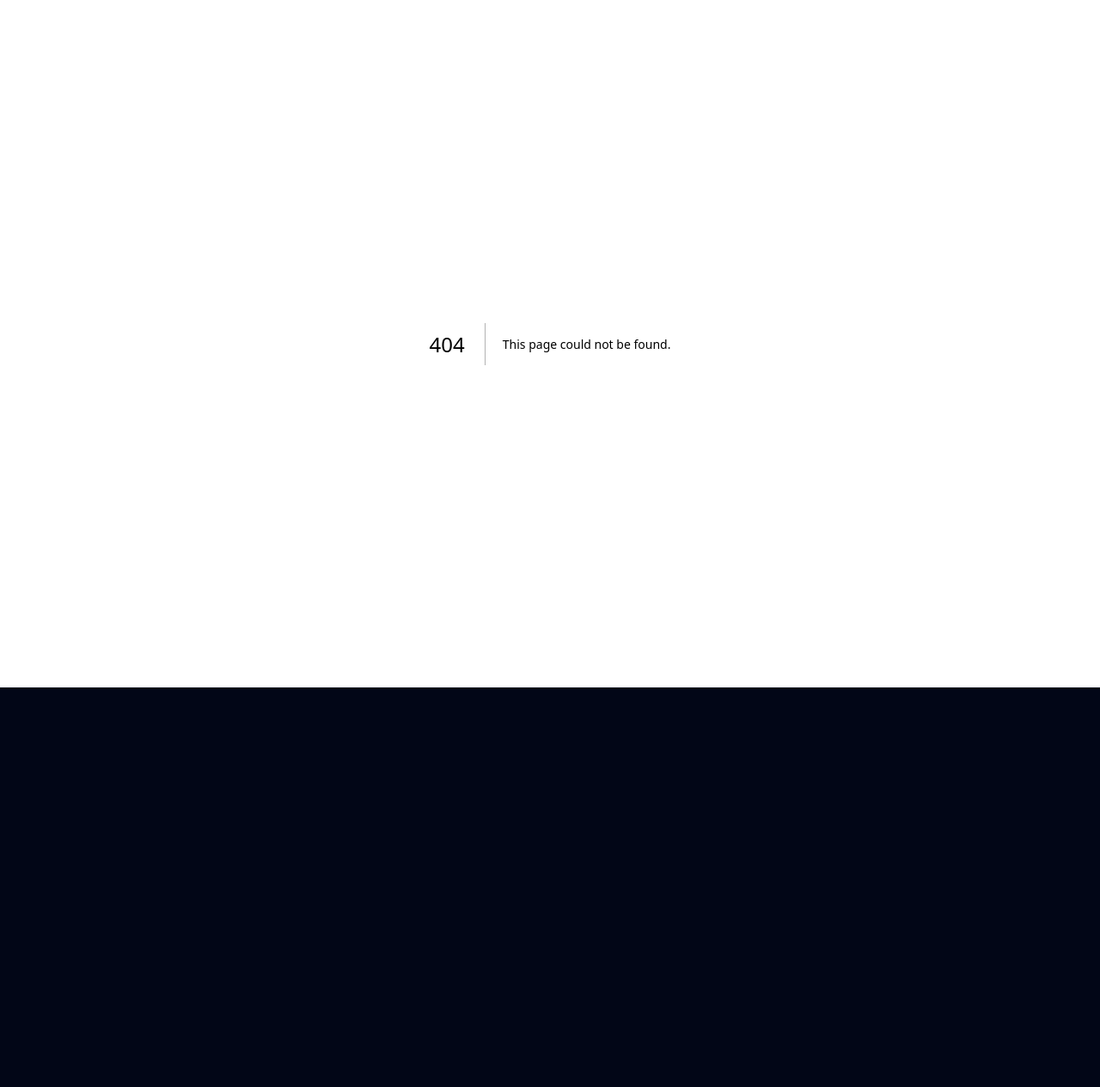
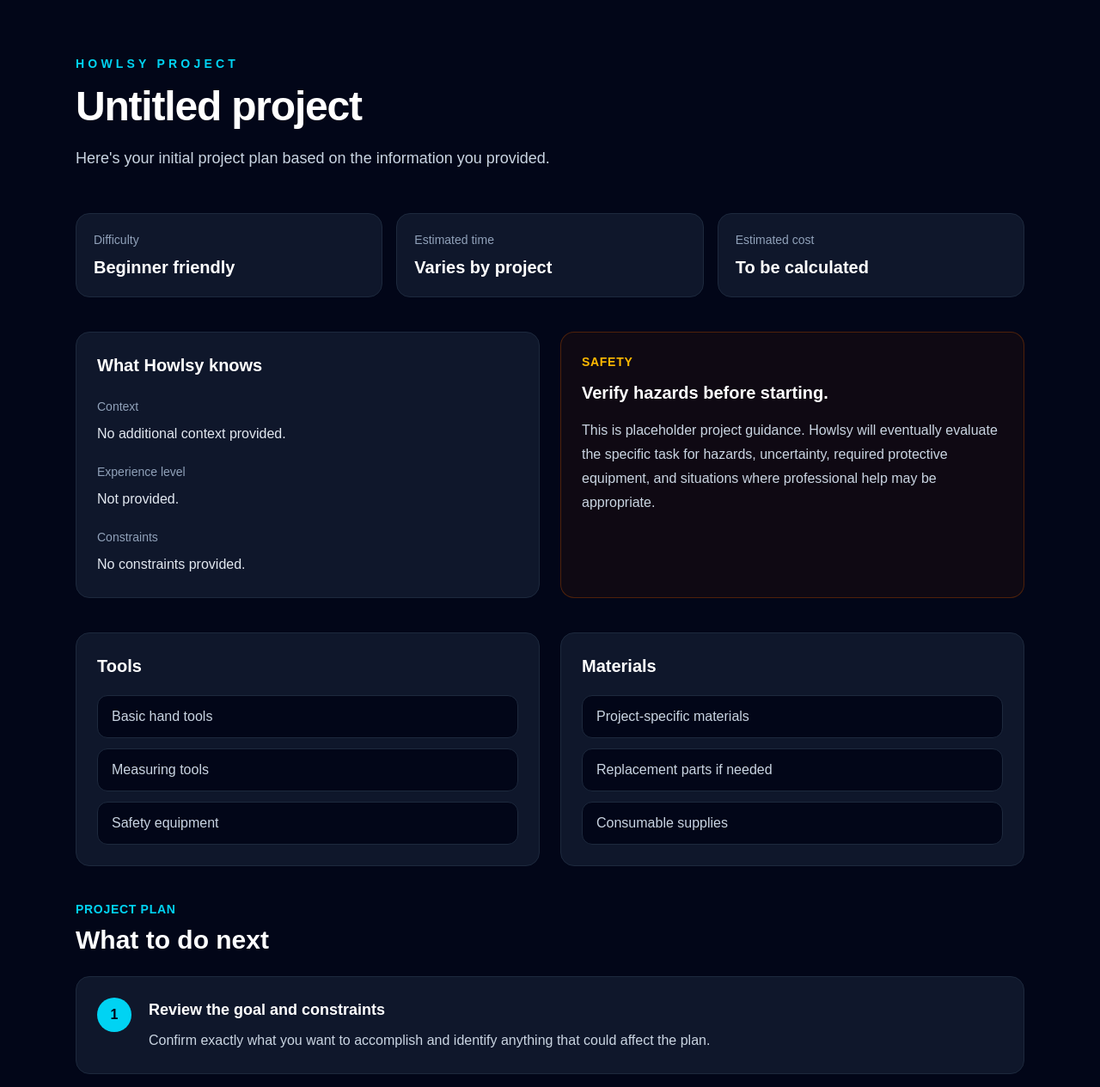
Before and after one commit to Ramon-L-Vazquez/howlsy, a Next.js app: page /project in a window 1280 px wide. Before the commit this address had no page. Shown: the top 1265 px of the page at 86% size. Before the commit the page ends 800 px from the top, so only its background shows below. Built offline with nearby package versions, Linux system fonts and the light colour scheme.

Commit message:
feat: add structured project plan

```diff
--- a/app/intake/page.tsx
+++ b/app/intake/page.tsx
@@ -1,6 +1,6 @@
 "use client";
 
-import { useSearchParams } from "next/navigation";
+import { useRouter, useSearchParams } from "next/navigation";
 import { useState } from "react";
 
 const questions = [
@@ -25,7 +25,9 @@
 ];
 
 export default function IntakePage() {
+  const router = useRouter();
   const searchParams = useSearchParams();
+
   const initialGoal = searchParams.get("goal") ?? "";
 
   const [currentQuestion, setCurrentQuestion] = useState(0);
@@ -71,6 +73,17 @@
   function handleEditAnswers() {
     setCurrentQuestion(0);
     setIsComplete(false);
+  }
+
+  function handleBuildPlan() {
+    const params = new URLSearchParams({
+      goal: initialGoal,
+      context: answers[0],
+      experience: answers[1],
+      constraints: answers[2],
+    });
+
+    router.push(`/project?${params.toString()}`);
   }
 
   if (isComplete) {
@@ -125,6 +138,7 @@
 
             <button
               type="button"
+              onClick={handleBuildPlan}
               className="rounded-2xl bg-cyan-400 px-6 py-4 font-semibold text-slate-950 transition hover:bg-cyan-300"
             >
               Build my plan
--- /dev/null
+++ b/app/project/page.tsx
@@ -0,0 +1,196 @@
+"use client";
+
+import { useSearchParams } from "next/navigation";
+
+const projectSteps = [
+  {
+    title: "Review the goal and constraints",
+    description:
+      "Confirm exactly what you want to accomplish and identify anything that could affect the plan.",
+  },
+  {
+    title: "Gather the required tools and materials",
+    description:
+      "Prepare everything needed before beginning so the project can move forward without unnecessary stops.",
+  },
+  {
+    title: "Complete the project step by step",
+    description:
+      "Follow Howlsy one step at a time and verify each stage before moving to the next.",
+  },
+];
+
+const tools = ["Basic hand tools", "Measuring tools", "Safety equipment"];
+
+const materials = [
+  "Project-specific materials",
+  "Replacement parts if needed",
+  "Consumable supplies",
+];
+
+export default function ProjectPage() {
+  const searchParams = useSearchParams();
+
+  const goal = searchParams.get("goal") ?? "Untitled project";
+  const context = searchParams.get("context") ?? "";
+  const experience = searchParams.get("experience") ?? "";
+  const constraints = searchParams.get("constraints") ?? "";
+
+  return (
+    <main className="min-h-screen bg-slate-950 text-white">
+      <section className="mx-auto max-w-6xl px-6 py-16">
+        <div className="mb-12">
+          <p className="mb-4 text-sm font-semibold uppercase tracking-[0.3em] text-cyan-400">
+            Howlsy Project
+          </p>
+
+          <h1 className="max-w-4xl text-4xl font-bold tracking-tight sm:text-5xl">
+            {goal}
+          </h1>
+
+          <p className="mt-5 max-w-3xl text-lg leading-8 text-slate-300">
+            Here&apos;s your initial project plan based on the information you
+            provided.
+          </p>
+        </div>
+
+        <div className="grid gap-4 sm:grid-cols-3">
+          <div className="rounded-2xl border border-slate-800 bg-slate-900 p-5">
+            <p className="text-sm text-slate-400">Difficulty</p>
+            <p className="mt-2 text-xl font-semibold">Beginner friendly</p>
+          </div>
+
+          <div className="rounded-2xl border border-slate-800 bg-slate-900 p-5">
+            <p className="text-sm text-slate-400">Estimated time</p>
+            <p className="mt-2 text-xl font-semibold">Varies by project</p>
+          </div>
+
+          <div className="rounded-2xl border border-slate-800 bg-slate-900 p-5">
+            <p className="text-sm text-slate-400">Estimated cost</p>
+            <p className="mt-2 text-xl font-semibold">To be calculated</p>
+          </div>
+        </div>
+
+        <div className="mt-10 grid gap-6 lg:grid-cols-2">
+          <div className="rounded-2xl border border-slate-800 bg-slate-900 p-6">
+            <h2 className="text-xl font-semibold">What Howlsy knows</h2>
+
+            <div className="mt-6 space-y-5">
+              <div>
+                <p className="text-sm font-medium text-slate-400">Context</p>
+                <p className="mt-2 leading-7 text-slate-200">
+                  {context || "No additional context provided."}
+                </p>
+              </div>
+
+              <div>
+                <p className="text-sm font-medium text-slate-400">
+                  Experience level
+                </p>
+                <p className="mt-2 leading-7 text-slate-200">
+                  {experience || "Not provided."}
+                </p>
+              </div>
+
+              <div>
+                <p className="text-sm font-medium text-slate-400">
+                  Constraints
+                </p>
+                <p className="mt-2 leading-7 text-slate-200">
+                  {constraints || "No constraints provided."}
+                </p>
+              </div>
+            </div>
+          </div>
+
+          <div className="rounded-2xl border border-amber-900/60 bg-amber-950/20 p-6">
+            <p className="text-sm font-semibold uppercase tracking-wider text-amber-400">
+              Safety
+            </p>
+
+            <h2 className="mt-3 text-xl font-semibold">
+              Verify hazards before starting.
+            </h2>
+
+            <p className="mt-4 leading-7 text-slate-300">
+              This is placeholder project guidance. Howlsy will eventually
+              evaluate the specific task for hazards, uncertainty, required
+              protective equipment, and situations where professional help may
+              be appropriate.
+            </p>
+          </div>
+        </div>
+
+        <div className="mt-10 grid gap-6 lg:grid-cols-2">
+          <div className="rounded-2xl border border-slate-800 bg-slate-900 p-6">
+            <h2 className="text-xl font-semibold">Tools</h2>
+
+            <ul className="mt-5 space-y-3">
+              {tools.map((tool) => (
+                <li
+                  key={tool}
+                  className="rounded-xl border border-slate-800 bg-slate-950 px-4 py-3 text-slate-300"
+                >
+                  {tool}
+                </li>
+              ))}
+            </ul>
+          </div>
+
+          <div className="rounded-2xl border border-slate-800 bg-slate-900 p-6">
+            <h2 className="text-xl font-semibold">Materials</h2>
+
+            <ul className="mt-5 space-y-3">
+              {materials.map((material) => (
+                <li
+                  key={material}
+                  className="rounded-xl border border-slate-800 bg-slate-950 px-4 py-3 text-slate-300"
+                >
+                  {material}
+                </li>
+              ))}
+            </ul>
+          </div>
+        </div>
+
+        <div className="mt-10">
+          <div className="mb-6">
+            <p className="text-sm font-semibold uppercase tracking-wider text-cyan-400">
+              Project plan
+            </p>
+
+            <h2 className="mt-2 text-3xl font-bold">What to do next</h2>
+          </div>
+
+          <div className="space-y-4">
+            {projectSteps.map((step, index) => (
+              <div
+                key={step.title}
+                className="flex gap-5 rounded-2xl border border-slate-800 bg-slate-900 p-6"
+              >
+                <div className="flex h-10 w-10 shrink-0 items-center justify-center rounded-full bg-cyan-400 font-bold text-slate-950">
+                  {index + 1}
+                </div>
+
+                <div>
+                  <h3 className="text-lg font-semibold">{step.title}</h3>
+
+                  <p className="mt-2 leading-7 text-slate-300">
+                    {step.description}
+                  </p>
+                </div>
+              </div>
+            ))}
+          </div>
+        </div>
+
+        <button
+          type="button"
+          className="mt-10 w-full rounded-2xl bg-cyan-400 px-6 py-4 text-base font-semibold text-slate-950 transition hover:bg-cyan-300"
+        >
+          Start guided mode
+        </button>
+      </section>
+    </main>
+  );
+}
```
